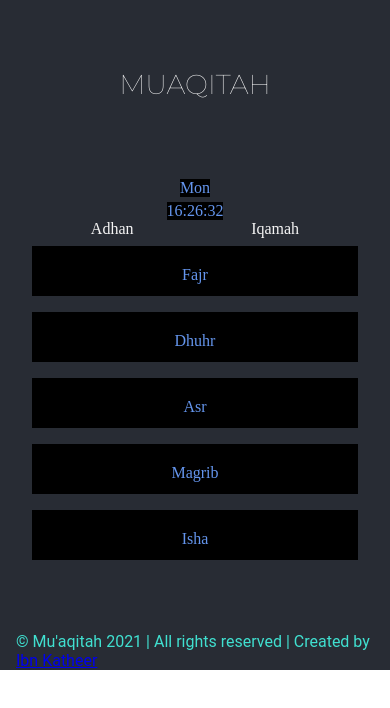
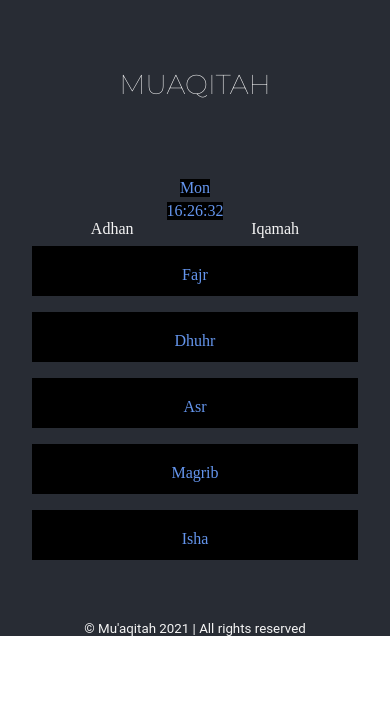
Before and after one commit to Toyin5/tawqeet, a React (Create React App) app: page / in a window 390 px wide. Shown: the top 708 px of the page. Built offline with nearby package versions, Linux system fonts and the light colour scheme; no server answers; the HTML template or start-up script is replaced by a standard one; a web font is replaced by a local one.

Commit message:
After some changes

```diff
--- a/src/components/Footer.js
+++ b/src/components/Footer.js
@@ -2,7 +2,7 @@ import "../styles/Footer.css"
 function Footer() {
     return (
         <div className="footer">
-            <p>&copy; Mu'aqitah 2021 | All rights reserved | Created by <a href="mylink" target="_blank">Ibn Katheer</a></p>
+            <p>&copy; Mu'aqitah 2021 | All rights reserved</p>
         </div>
     )
 }
--- a/src/styles/Footer.css
+++ b/src/styles/Footer.css
@@ -11,6 +11,6 @@
     .footer{
         margin-left: auto;
         margin-right: auto;
-        color: turquoise;
+        font-size: smaller;
     }
 }
```
Also changed, not shown: src/styles/App.css (line endings or trailing spaces).
